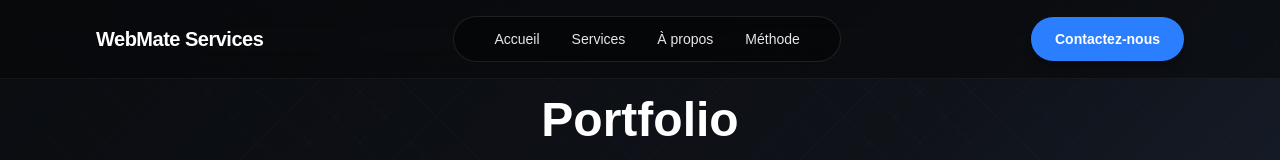
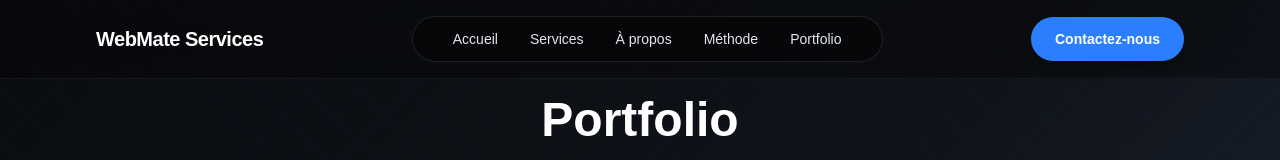
Before and after one commit to ya-pou/wms_website, a Next.js app: page /portfolio in a window 1280 px wide. Shown: the top 160 px of the page. Built offline with nearby package versions, Linux system fonts and the light colour scheme.

Commit message:
feat:(navbar): add portfolio

```diff
--- a/src/app/components/layouts/Navbar.tsx
+++ b/src/app/components/layouts/Navbar.tsx
@@ -8,6 +8,7 @@ const links = [
   { href: "/#services", label: "Services" },
   { href: "/#about", label: "À propos" },
   { href: "/#methode", label: "Méthode" },
+  { href: "/portfolio", label: "Portfolio" },
 ]
 
 export default function Navbar() {
@@ -29,7 +30,7 @@ export default function Navbar() {
         </Link>
 
         {/* Centre : pill nav (desktop / tablette) */}
-        <nav className="hidden md:flex items-center justify-center flex-1">
+        <nav className="hidden lg:flex items-center justify-center flex-1">
           <div className="relative group rounded-full border border-white/10 bg-black/40 px-10 py-3 z-10 hover:bg-black">
             {/* Glow */}
             <div className="absolute inset-0 rounded-full opacity-0 group-hover:opacity-70 transition duration-300 blur-lg bg-blue-500/40"></div>
@@ -49,7 +50,7 @@ export default function Navbar() {
         </nav>
 
         {/* CTA desktop / tablette */}
-        <div className="hidden md:flex">
+        <div className="hidden lg:flex">
           <Link
             href="/#contact"
             className="rounded-full bg-blue-500 px-6 py-3 text-sm font-semibold text-white  shadow-lg hover:bg-blue-400 transition"
@@ -60,7 +61,7 @@ export default function Navbar() {
 
         {/* Burger mobile */}
         <button
-          className="md:hidden inline-flex flex-col gap-[4px] p-2"
+          className="lg:hidden inline-flex flex-col gap-[4px] p-2"
           onClick={() => setOpen((o) => !o)}
           aria-label="Ouvrir le menu"
         >
@@ -73,7 +74,7 @@ export default function Navbar() {
       {/* Menu mobile */}
       {
         open && (
-          <div className="md:hidden border-t border-white/10 bg-[#050507]/95">
+          <div className="lg:hidden border-t border-white/10 bg-[#050507]/95">
             <nav className="mx-auto flex max-w-6xl flex-col gap-2 px-4 py-4">
               {links.map((link) => (
                 <Link
--- a/src/app/components/sections/Portfolio.tsx
+++ b/src/app/components/sections/Portfolio.tsx
@@ -7,7 +7,7 @@ export default function Portfolio() {
   const previewProjects = projects.slice(0, 3);
 
   return (
-    <section id="methode" className="py-24">
+    <section id="portfolio" className="py-24">
       <div className="container mx-auto px-4 max-w-4xl"></div>
 
       {/* Header */}
```
